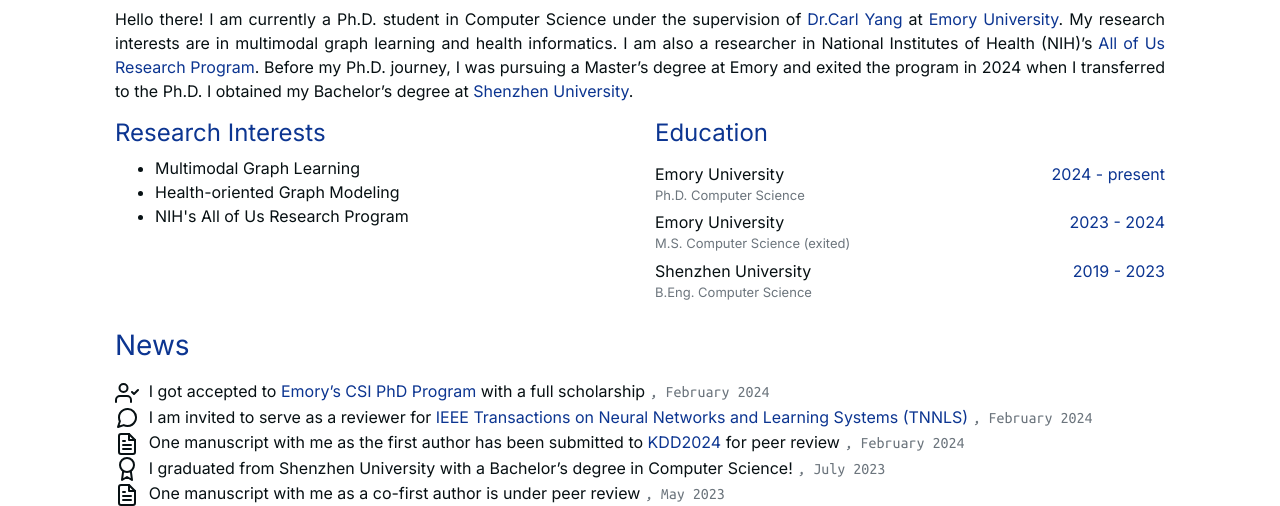
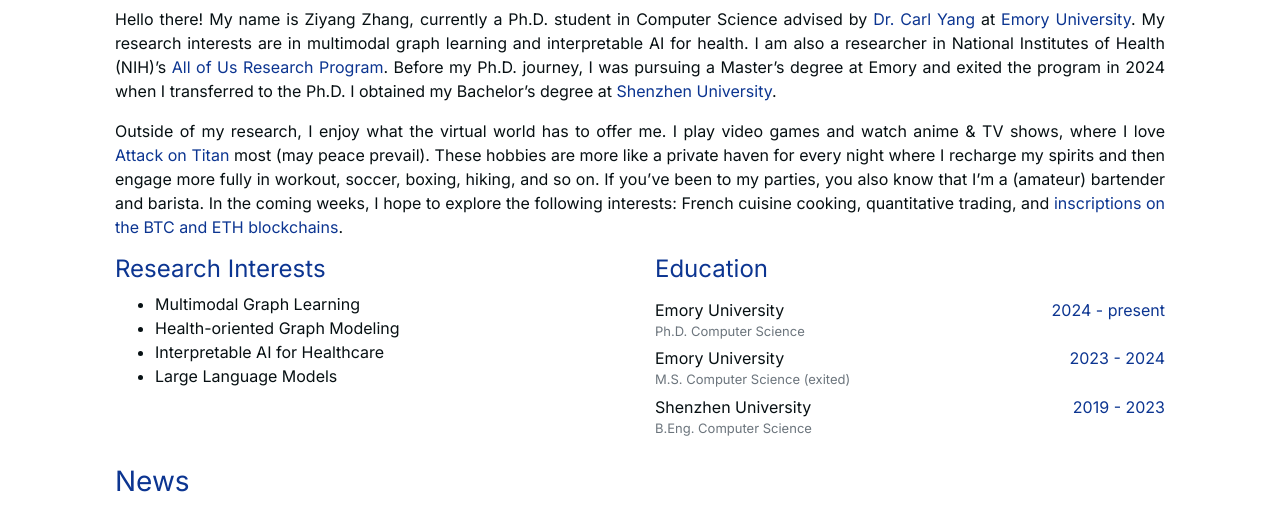
Before and after one commit to PericlesHat/ziyang_hugo, a plain HTML site: page public/index.html in a window 1280 px wide. Shown: the part 319-825 px from the top of the page. Drawn offline with nearby package versions, Linux system fonts and the light colour scheme; some icons are missing; a web font is replaced by a local one.

Commit message:
update0219

```diff
--- a/public/index.html
+++ b/public/index.html
@@ -156,7 +156,8 @@
 
 <div class="introduction row w-100 text-justify">
     <div class="col w-100">
-        <p>Hello there! I am currently a Ph.D. student in Computer Science under the supervision of <a href="https://www.cs.emory.edu/~jyang71/">Dr.Carl Yang</a> at <a href="https://www.emory.edu/">Emory University</a>. My research interests are in multimodal graph learning and health informatics. I am also a researcher in National Institutes of Health (NIH)&rsquo;s <a href="https://allofus.nih.gov/">All of Us Research Program</a>. Before my Ph.D. journey, I was pursuing a Master&rsquo;s degree at Emory and exited the program in 2024 when I transferred to the Ph.D. I obtained my Bachelor&rsquo;s degree at <a href="https://en.szu.edu.cn/">Shenzhen University</a>.</p>
+        <p>Hello there! My name is Ziyang Zhang, currently a Ph.D. student in Computer Science advised by <a href="https://www.cs.emory.edu/~jyang71/">Dr. Carl Yang</a> at <a href="https://www.emory.edu/">Emory University</a>. My research interests are in multimodal graph learning and interpretable AI for health. I am also a researcher in National Institutes of Health (NIH)&rsquo;s <a href="https://allofus.nih.gov/">All of Us Research Program</a>. Before my Ph.D. journey, I was pursuing a Master&rsquo;s degree at Emory and exited the program in 2024 when I transferred to the Ph.D. I obtained my Bachelor&rsquo;s degree at <a href="https://en.szu.edu.cn/">Shenzhen University</a>.</p>
+<p>Outside of my research, I enjoy what the virtual world has to offer me. I play video games and watch anime &amp; TV shows, where I love <a href="https://www.imdb.com/title/tt2560140/">Attack on Titan</a> most (may peace prevail). These hobbies are more like a private haven for every night where I recharge my spirits and then engage more fully in workout, soccer, boxing, hiking, and so on. If you&rsquo;ve been to my parties, you also know that I&rsquo;m a (amateur) bartender and barista. In the coming weeks, I hope to explore the following interests: French cuisine cooking, quantitative trading, and <a href="https://youtu.be/1_n2iqfs2OM?si=LxKDh1NRA2wpnzBj">inscriptions on the BTC and ETH blockchains</a>.</p>
 
     </div>
 </div>
@@ -183,7 +184,11 @@
         </li>
 
         <li>
-            NIH&#39;s All of Us Research Program
+            Interpretable AI for Healthcare
+        </li>
+
+        <li>
+            Large Language Models
         </li>
 
     </ul>
```
